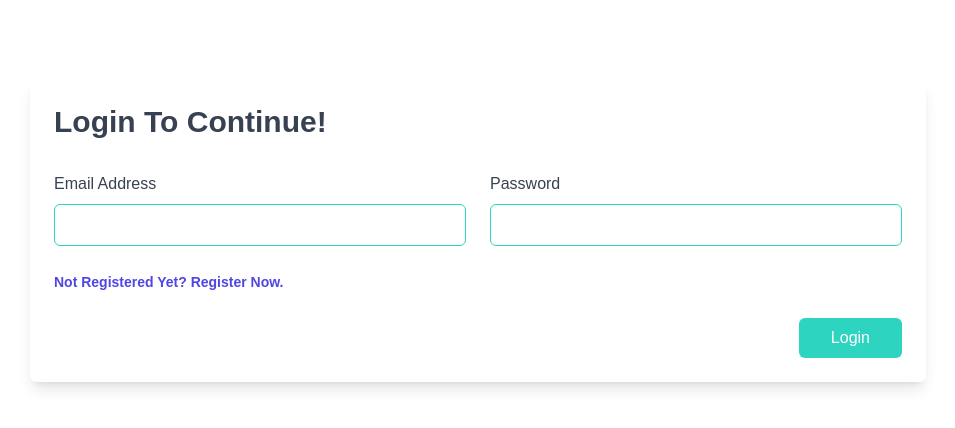
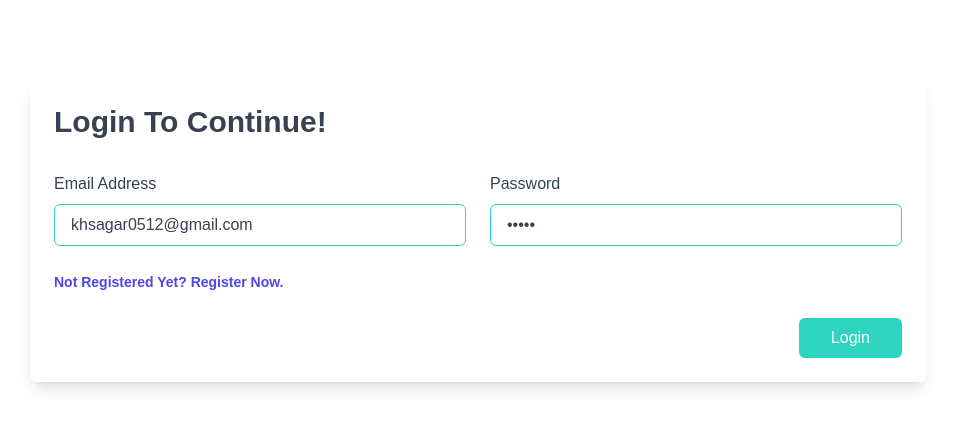
Before and after one commit to hasan-sagar/Task-Manager, a React (Create React App) app in the folder client/: page /login in a window 1280 px wide. Shown: the top 428 px of the page, without its empty margins (162-1117 px from the left). Built offline with nearby package versions, Linux system fonts and the light colour scheme.

Commit message:
fix small issues

```diff
--- a/client/src/components/Login/Login.jsx
+++ b/client/src/components/Login/Login.jsx
@@ -39,6 +39,7 @@ function Login() {
               <div>
                 <label className="text-gray-700 ">Email Address</label>
                 <input
+                  defaultValue="khsagar0512@gmail.com"
                   ref={(input) => (emailRef = input)}
                   type="email"
                   className="block w-full px-4 py-2 mt-2 text-gray-700 bg-white border border-teal-400
@@ -49,6 +50,7 @@ function Login() {
               <div>
                 <label className="text-gray-700">Password</label>
                 <input
+                  defaultValue="sagar"
                   ref={(input) => (passwordRef = input)}
                   type="password"
                   className="block w-full px-4 py-2 mt-2 text-gray-700 bg-white border border-teal-400
```
Also changed, not shown: 2 other files (tests, documents, lock files or other folders).
